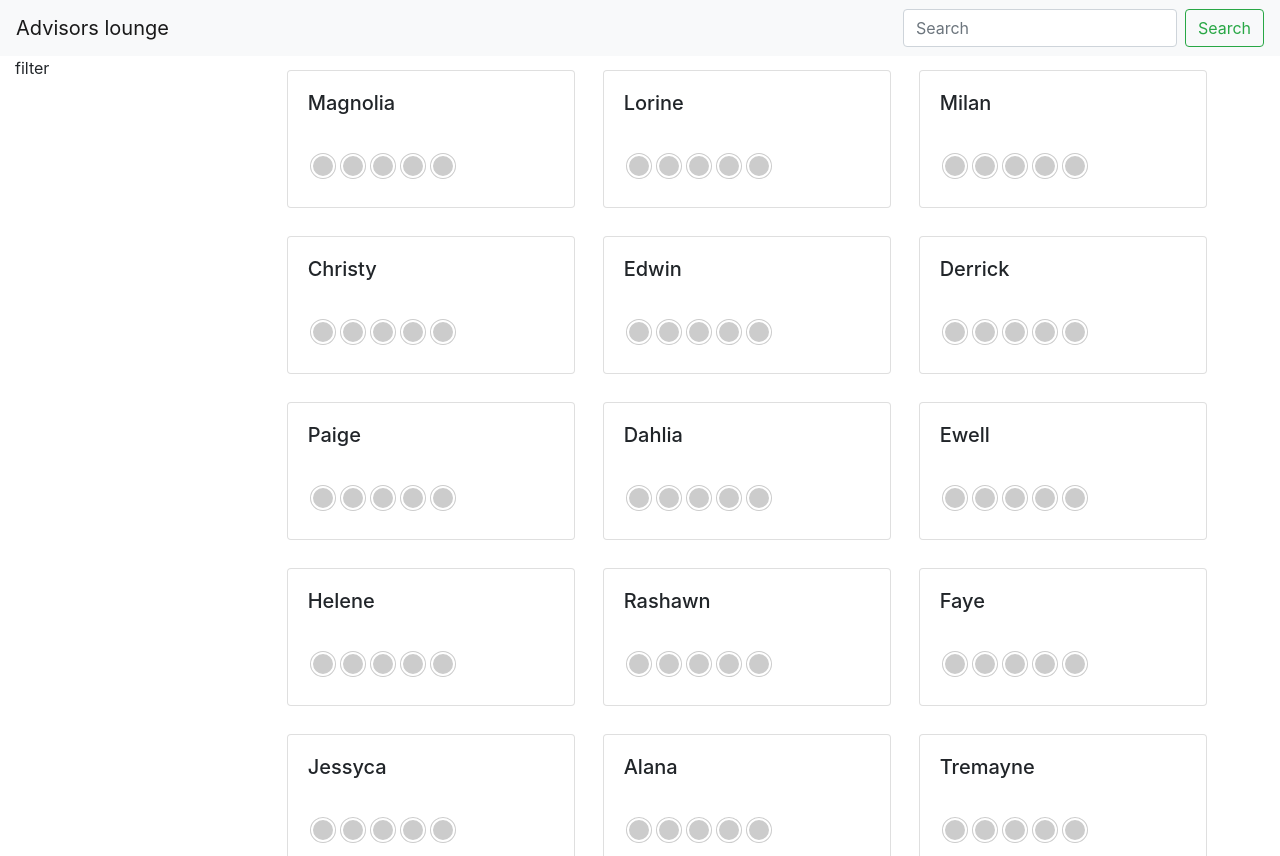
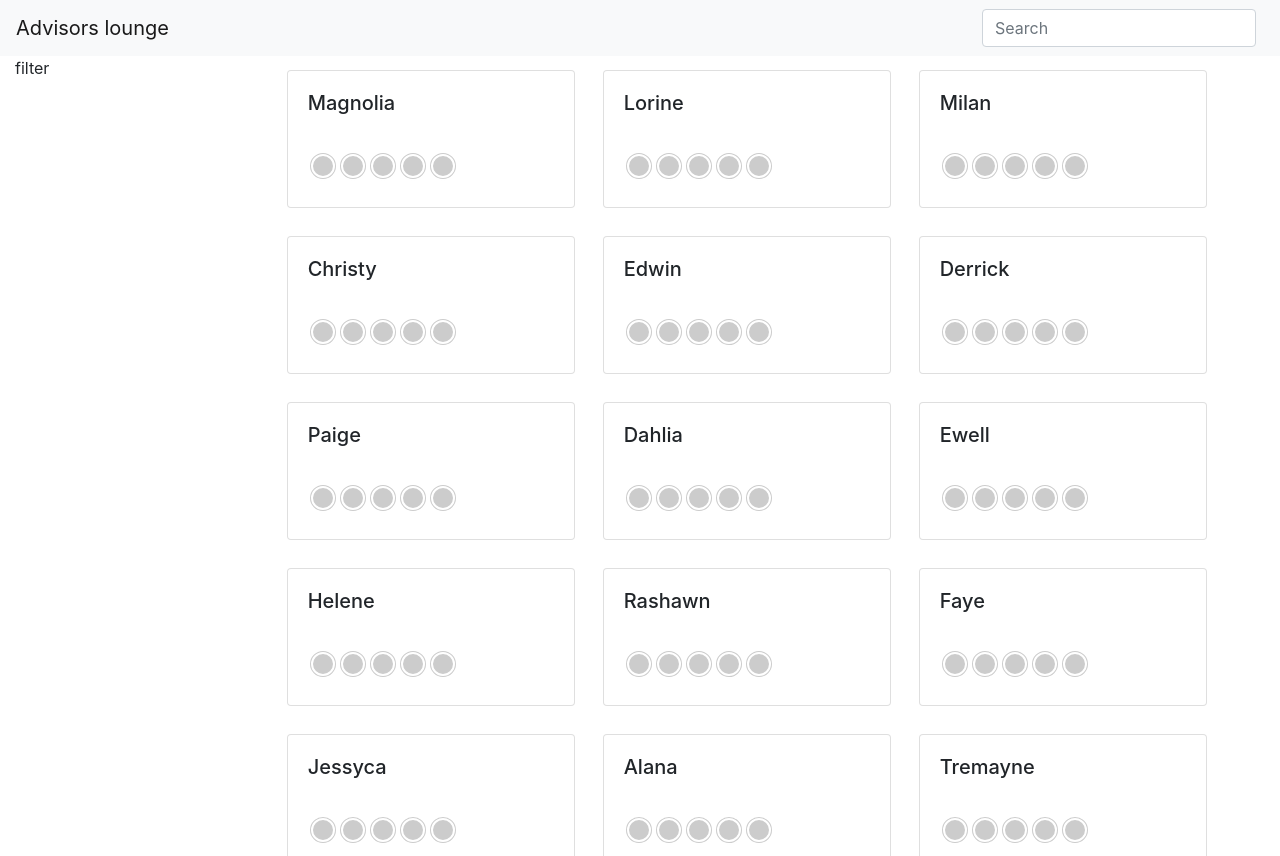
Before and after one commit to alighali85/Advisors-lounge, a React (Create React App) app: page / in a window 1280 px wide. Built offline with nearby package versions, Linux system fonts and the light colour scheme.

Commit message:
feat(appnavbar): use serach for instance filtering

```diff
--- a/src/containers/appNavbar/index.tsx
+++ b/src/containers/appNavbar/index.tsx
@@ -3,9 +3,13 @@ import Navbar from 'react-bootstrap/Navbar'
 import Nav from 'react-bootstrap/Nav'
 import Form from 'react-bootstrap/Form'
 import FormControl from 'react-bootstrap/FormControl'
-import Button from 'react-bootstrap/Button'
 
-export default class AppNavbar extends React.Component {
+
+interface AppNavbarProps {
+	onSearch?: any
+}
+
+export default class AppNavbar extends React.Component<AppNavbarProps> {
 	render() {
 		return <>
 			<div className="app-navbar">
@@ -16,8 +20,7 @@ export default class AppNavbar extends React.Component {
 						<Nav className="mr-auto">
 						</Nav>
 						<Form inline>
-							<FormControl type="text" placeholder="Search" className="mr-sm-2" />
-							<Button variant="outline-success">Search</Button>
+							<FormControl type="text" placeholder="Search" className="mr-sm-2" onChange={this.props.onSearch} />
 						</Form>
 					</Navbar.Collapse>
 				</Navbar>
```
